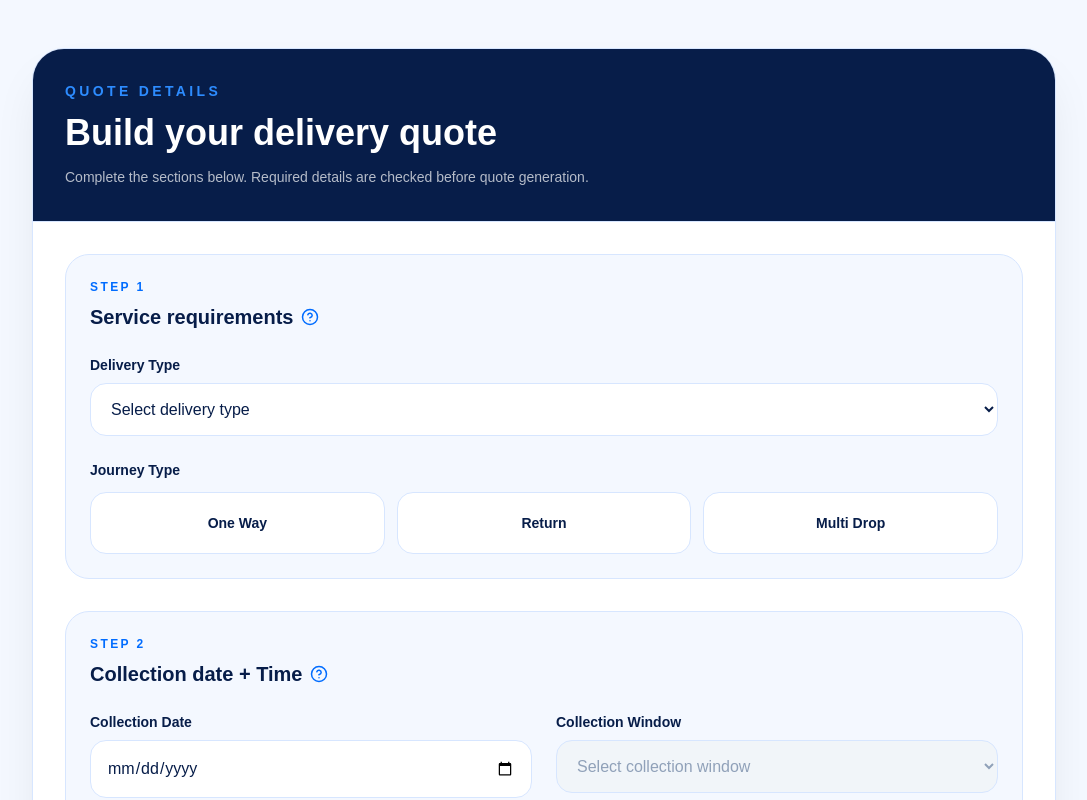
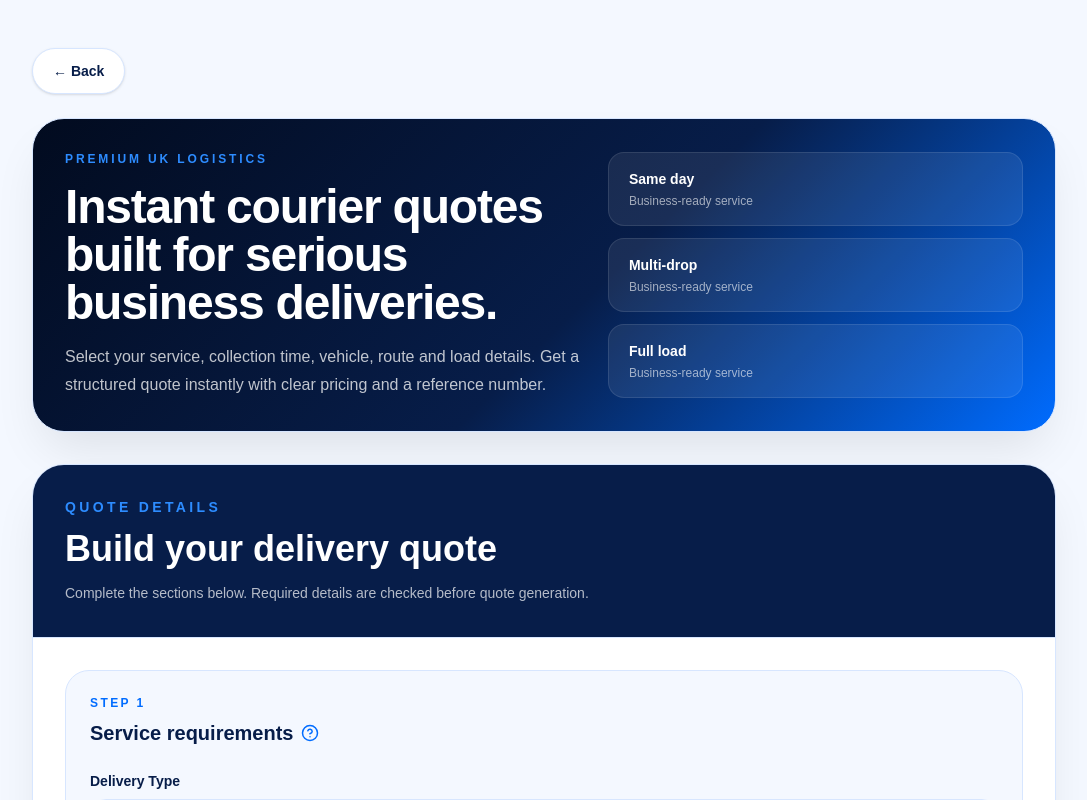
Before and after one commit to Qassy123/streamline-logistics, a Next.js app: page /quote in a window 1280 px wide. Shown: the top 800 px of the page, without its empty margins (96-1183 px from the left). Built offline with nearby package versions, Linux system fonts and the light colour scheme.

Commit message:
Fix quote page hero times and capacity

```diff
--- a/app/(public)/quote/page.tsx
+++ b/app/(public)/quote/page.tsx
@@ -128,26 +128,10 @@ const vehicleOptions = Object.keys(vehicleDetails).sort((firstVehicle, secondVeh
 });
 
 const capacityOptions = [
-  {
-    percent: 25,
-    label: "25%",
-    description: "Quarter load",
-  },
-  {
-    percent: 50,
-    label: "50%",
-    description: "Half load",
-  },
-  {
-    percent: 75,
-    label: "75%",
-    description: "Three quarter load",
-  },
-  {
-    percent: 100,
-    label: "100%",
-    description: "Full load",
-  },
+  { percent: 25, label: "25%", text: "Quarter load" },
+  { percent: 50, label: "50%", text: "Half load" },
+  { percent: 75, label: "75%", text: "Three quarter load" },
+  { percent: 100, label: "100%", text: "Full load" },
 ];
 
 const emptyAddress: AddressFields = {
@@ -171,6 +155,28 @@ function getWindowStartMinutes(window: string) {
   const [hours, minutes] = window.split("-")[0].split(":").map(Number);
 
   return hours * 60 + minutes;
+}
+
+function formatTimeFromMinutes(totalMinutes: number) {
+  const minutesInDay = 24 * 60;
+  const wrappedMinutes = ((totalMinutes % minutesInDay) + minutesInDay) % minutesInDay;
+  const hours = Math.floor(wrappedMinutes / 60);
+  const minutes = wrappedMinutes % 60;
+
+  return `${String(hours).padStart(2, "0")}:${String(minutes).padStart(2, "0")}`;
+}
+
+function buildSameDayCollectionWindows() {
+  const now = new Date();
+  const earliestMinutes = now.getHours() * 60 + now.getMinutes() + 120;
+  const firstSlotStart = Math.ceil(earliestMinutes / 60) * 60;
+
+  return Array.from({ length: 12 }, (_, index) => {
+    const startMinutes = firstSlotStart + index * 120;
+    const endMinutes = startMinutes + 120;
+
+    return `${formatTimeFromMinutes(startMinutes)}-${formatTimeFromMinutes(endMinutes)}`;
+  });
 }
 
 function InfoTooltip({ text }: { text: string }) {
@@ -260,24 +266,11 @@ export default function QuotePage() {
   const returnAddress = formatAddress(collectionAddress);
 
   const availableCollectionWindows = useMemo(() => {
-    if (!collectionDate) {
-      return [];
-    }
-
-    const today = getTodayDateString();
-
-    if (collectionDate !== today) {
+    if (collectionDate !== getTodayDateString()) {
       return twoHourWindows;
     }
 
-    const now = new Date();
-    const currentMinutes = now.getHours() * 60 + now.getMinutes();
-    const earliestMinutes = currentMinutes + 120;
-
-    return twoHourWindows.filter((window) => {
-      const startMinutes = getWindowStartMinutes(window);
-      return startMinutes >= earliestMinutes;
-    });
+    return buildSameDayCollectionWindows();
   }, [collectionDate]);
 
   function updateCollectionAddress(field: keyof AddressFields, value: string) {
@@ -541,6 +534,46 @@ export default function QuotePage() {
   return (
     <main className="min-h-screen bg-[#F4F8FF] px-4 py-8 text-[#071D49] sm:px-6 lg:py-12">
       <div className="mx-auto max-w-5xl">
+        <button
+          type="button"
+          onClick={() => router.back()}
+          className="mb-6 inline-flex items-center gap-2 rounded-full border border-[#D7E6FF] bg-white px-5 py-3 text-sm font-bold text-[#071D49] shadow-sm transition hover:border-[#006CFF] hover:text-[#006CFF]"
+        >
+          ← Back
+        </button>
+
+        <section className="mb-8 overflow-hidden rounded-[2rem] border border-[#D7E6FF] bg-[linear-gradient(135deg,_#020B1F_0%,_#071D49_55%,_#006CFF_100%)] p-6 text-white shadow-2xl shadow-black/10 sm:p-8">
+          <div className="grid gap-6 lg:grid-cols-[1fr_0.8fr] lg:items-center">
+            <div>
+              <p className="text-xs font-bold uppercase tracking-[0.24em] text-[#2D8CFF]">
+                Premium UK Logistics
+              </p>
+
+              <h1 className="mt-4 text-4xl font-bold tracking-tight sm:text-5xl">
+                Instant courier quotes built for serious business deliveries.
+              </h1>
+
+              <p className="mt-4 max-w-2xl text-sm leading-7 text-white/75 sm:text-base">
+                Select your service, collection time, vehicle, route and load details.
+                Get a structured quote instantly with clear pricing and a reference number.
+              </p>
+            </div>
+
+            <div className="grid gap-3 sm:grid-cols-3 lg:grid-cols-1">
+              {["Same day", "Multi-drop", "Full load"].map((item) => (
+                <div
+                  key={item}
+                  className="rounded-2xl border border-white/10 bg-white/[0.08] px-5 py-4"
+                >
+                  <p className="text-sm font-bold text-white">{item}</p>
+                  <p className="mt-1 text-xs text-white/60">
+                    Business-ready service
+                  </p>
+                </div>
+              ))}
+            </div>
+          </div>
+        </section>
         {quote && (
           <section className="mb-8 overflow-hidden rounded-[2rem] border border-[#D7E6FF] bg-white shadow-2xl shadow-black/10">
             <div className="bg-gradient-to-r from-[#020B1F] via-[#071D49] to-[#006CFF] p-8 text-white">
@@ -715,7 +748,7 @@ export default function QuotePage() {
                       <label className="block text-sm font-semibold text-[#071D49]">
                         Capacity Required
                       </label>
-                      <InfoTooltip text="Select the estimated amount of vehicle space your goods require. This is hidden for Multi Drop because capacity changes across multiple delivery stops." />
+                      <InfoTooltip text="Select how much vehicle space your goods need. This is shown for One Way and Return journeys only." />
                     </div>
 
                     <div className="mt-4 grid gap-3 sm:grid-cols-2 lg:grid-cols-4">
@@ -732,7 +765,7 @@ export default function QuotePage() {
                         >
                           <span className="block text-lg font-bold">{option.label}</span>
                           <span className="mt-1 block text-xs font-semibold opacity-80">
-                            {option.description}
+                            {option.text}
                           </span>
                         </button>
                       ))}
```
